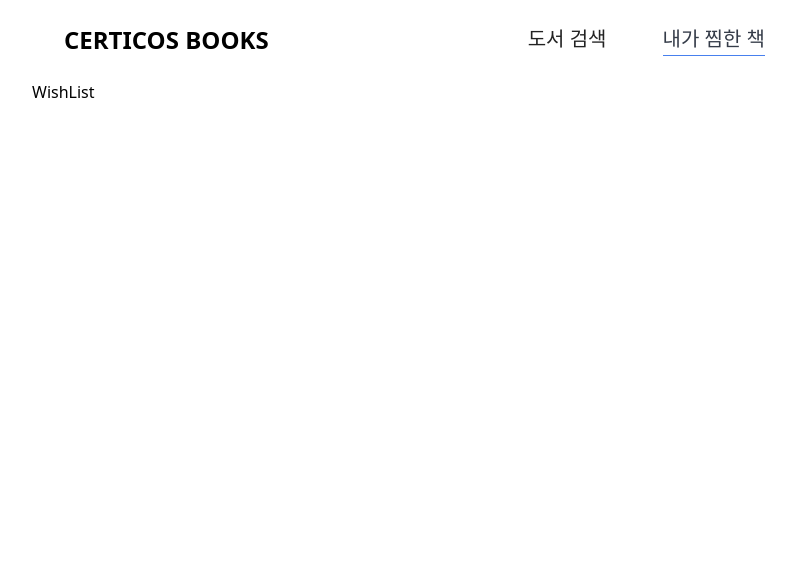
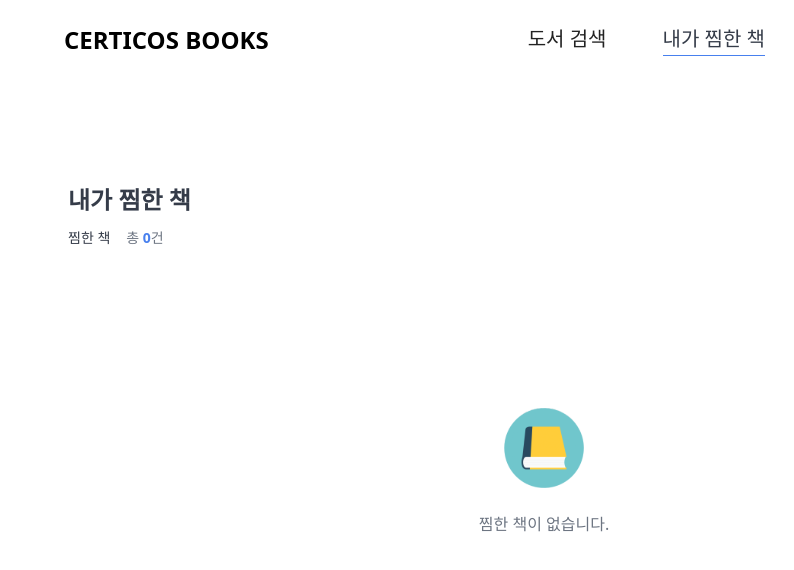
Before and after one commit to taewonnn/cdri-books-taewon, a React (Vite) app: page /wishlist in a window 1280 px wide. Shown: the top 570 px of the page, without its empty margins (96-890 px from the left). Built offline with nearby package versions, Linux system fonts and the light colour scheme; no server answers.

Commit message:
feat: 찜하기

```diff
--- a/src/components/books/BookList.tsx
+++ b/src/components/books/BookList.tsx
@@ -21,7 +21,7 @@ export default function BookList({ books, isLoading, isFetchingNextPage, nextSke
     );
   }
 
-  if (!books || books.length === 0) return <Empty />;
+  if (!books || books.length === 0) return <Empty message="검색된 결과가 없습니다." />;
 
   return (
     <ul className="w-full max-w-240 bg-white overflow-hidden">
--- a/src/components/books/BookListItem.tsx
+++ b/src/components/books/BookListItem.tsx
@@ -4,12 +4,13 @@ import Img from '../common/Img';
 import likeFillIcon from '@/assets/like_fill.svg';
 import likeLineIcon from '@/assets/like_line.svg';
 import bookPlaceholder from '@/assets/book.svg';
+import { useWishListStore } from '../stores/useWishListStore';
 
 export default function BookListItem({ book }: { book: Book }) {
   const [open, setOpen] = useState(false);
-  const [liked, setLiked] = useState(false);
+  const liked = useWishListStore(s => s.isWished(book));
+  const toggle = useWishListStore(s => s.toggle);
 
-  // authors 타입이 string | string[] 섞여있을 수 있어서 안전하게 텍스트로 통일
   const authorsText = useMemo(() => {
     if (!book.authors) return '';
     return Array.isArray(book.authors) ? book.authors.join(', ') : book.authors;
@@ -38,10 +39,10 @@ export default function BookListItem({ book }: { book: Book }) {
               type="button"
               onClick={e => {
                 e.preventDefault();
-                setLiked(prev => !prev);
+                toggle(book);
               }}
               className="absolute top-1 right-1 w-4 h-4 flex items-center justify-center transition-transform"
-              aria-label={liked ? '좋아요 취소' : '좋아요'}
+              aria-label={liked ? '찜 취소' : '찜'}
             >
               <Img src={liked ? likeFillIcon : likeLineIcon} alt="like button" width={13} height={12} />
             </button>
@@ -99,10 +100,10 @@ export default function BookListItem({ book }: { book: Book }) {
               type="button"
               onClick={e => {
                 e.preventDefault();
-                setLiked(prev => !prev);
+                toggle(book);
               }}
               className="absolute top-3 right-3 w-6 h-6 rounded-full flex items-center justify-center"
-              aria-label={liked ? '좋아요 취소' : '좋아요'}
+              aria-label={liked ? '찜 취소' : '찜'}
             >
               <Img src={liked ? likeFillIcon : likeLineIcon} alt="like button" width={20} height={17} />
             </button>
--- a/src/components/common/Empty.tsx
+++ b/src/components/common/Empty.tsx
@@ -1,11 +1,11 @@
 import Img from './Img';
 import book from '@/assets/book.svg';
 
-export default function Empty() {
+export default function Empty({ message }: { message?: string }) {
   return (
     <div className="flex flex-col gap-6 justify-center items-center">
       <Img src={book} alt="empty book" width={80} height={80} />
-      <p className="text-base font-medium text-secondary">검색된 결과가 없습니다.</p>
+      <p className="text-base font-medium text-secondary">{message}</p>
     </div>
   );
 }
--- /dev/null
+++ b/src/components/stores/useWishListStore.ts
@@ -0,0 +1,54 @@
+import { create } from 'zustand';
+import { persist } from 'zustand/middleware';
+import type { Book } from '@/types/book';
+
+export type WishItem = Book & { savedAt: number };
+
+function getWishId(book: Book) {
+  return book.url || book.isbn;
+}
+
+type WishListState = {
+  items: WishItem[];
+  isWished: (book: Book) => boolean;
+  toggle: (book: Book) => void;
+  remove: (book: Book) => void;
+  clear: () => void;
+};
+
+export const useWishListStore = create<WishListState>()(
+  persist(
+    (set, get) => ({
+      items: [],
+
+      isWished: book => {
+        // console.log('isWished', book);
+        const id = getWishId(book);
+        return get().items.some(it => getWishId(it) === id);
+      },
+
+      toggle: book => {
+        const id = getWishId(book);
+        set(state => {
+          const exists = state.items.some(it => getWishId(it) === id);
+          if (exists) {
+            return { items: state.items.filter(it => getWishId(it) !== id) };
+          }
+          const next: WishItem = { ...book, savedAt: Date.now() };
+          return { items: [next, ...state.items] };
+        });
+      },
+
+      remove: book => {
+        const id = getWishId(book);
+        set(state => ({ items: state.items.filter(it => getWishId(it) !== id) }));
+      },
+
+      clear: () => set({ items: [] }),
+    }),
+    {
+      name: 'wish_list',
+      version: 1,
+    },
+  ),
+);
--- a/src/layout/AppLayout.tsx
+++ b/src/layout/AppLayout.tsx
@@ -18,7 +18,9 @@ export default function AppLayout() {
               <Link
                 to="/"
                 className={`pb-0.5 border-b transition-colors ${
-                  location.pathname === '/' ? 'border-primary text-primary' : 'border-transparent text-black'
+                  location.pathname === '/' || location.pathname.startsWith('/search')
+                    ? 'border-primary text-primary'
+                    : 'border-transparent text-black'
                 }`}
               >
                 도서 검색
--- a/src/pages/SearchPage.tsx
+++ b/src/pages/SearchPage.tsx
@@ -25,7 +25,7 @@ export default function SearchPage() {
           도서 검색 결과 총 <span className="text-blue">0</span>건
         </p>
         <div className="flex justify-center items-center mt-32">
-          <Empty />
+          <Empty message="검색된 결과가 없습니다." />
         </div>
       </div>
     </div>
--- a/src/pages/WishListPage.tsx
+++ b/src/pages/WishListPage.tsx
@@ -1,3 +1,38 @@
+import BookList from '@/components/books/BookList';
+import Empty from '@/components/common/Empty';
+import { useWishListStore } from '@/components/stores/useWishListStore';
+
 export default function WishListPage() {
-  return <div>WishList</div>;
+  const wishedBooks = useWishListStore(s => s.items);
+  const totalCount = wishedBooks.length;
+
+  return (
+    <div className="px-9">
+      <div className="mt-26 flex justify-center">
+        <div className="w-full max-w-240">
+          <h1 className="text-2xl font-bold text-primary">내가 찜한 책</h1>
+
+          <div className="mt-3 flex items-center gap-4 text-sm">
+            <span className="text-primary font-medium">찜한 책</span>
+            <span className="text-secondary">
+              총 <span className="text-blue font-semibold">{totalCount}</span>건
+            </span>
+          </div>
+        </div>
+      </div>
+
+      {/* 콘텐츠 영역 */}
+      <div className="mt-10 flex justify-center">
+        <div className="w-full max-w-240">
+          {totalCount === 0 ? (
+            <div className="py-30 flex justify-center">
+              <Empty message="찜한 책이 없습니다." />
+            </div>
+          ) : (
+            <BookList books={wishedBooks} isLoading={false} isFetchingNextPage={false} nextSkeletonCount={0} />
+          )}
+        </div>
+      </div>
+    </div>
+  );
 }
```
